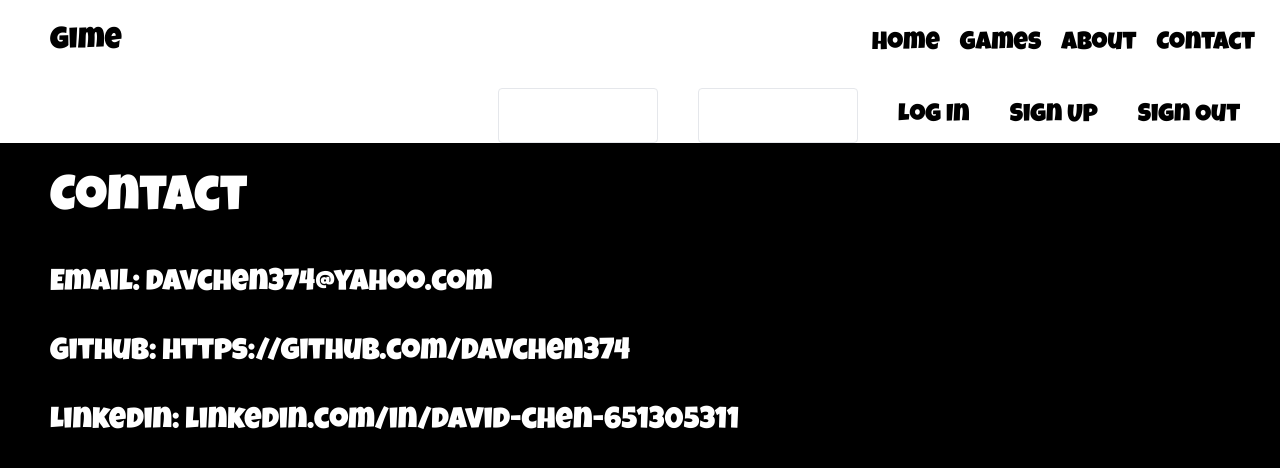
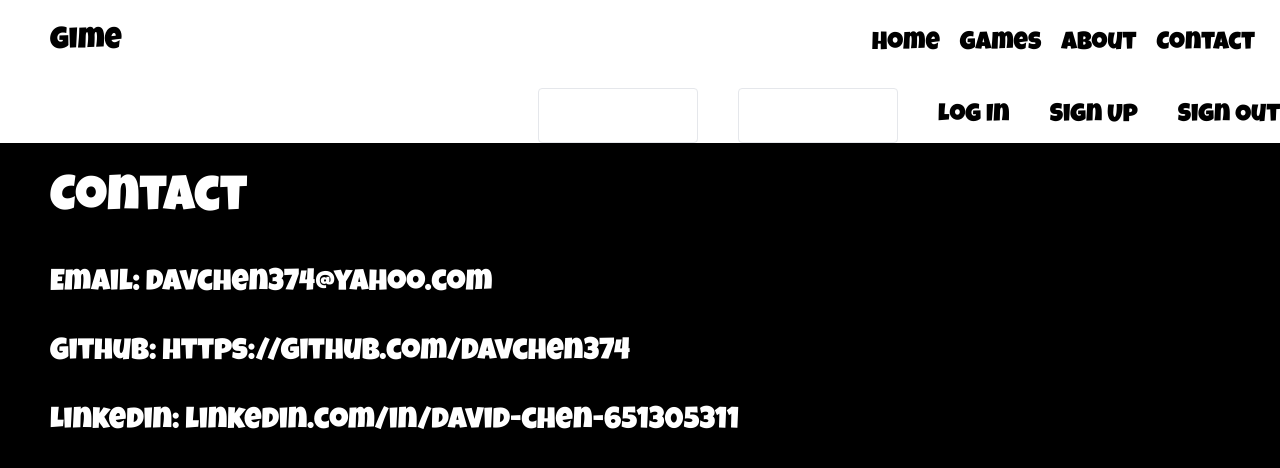
Before and after one commit to Davchen374/Game-Site, a React (Create React App) app: page /MyContact in a window 1280 px wide. Shown: the top 468 px of the page. Built offline with nearby package versions, Linux system fonts and the light colour scheme.

Commit message:
Add files via upload

```diff
--- a/src/auth.jsx
+++ b/src/auth.jsx
@@ -40,7 +40,7 @@ function MyAuth(){
   }
 
   return(
-    <div className="flex justify-end gap-x-10 text-[25px] font-luckiest w-full pr-10" >
+    <div className="flex flex-col sm:flex-row sm:justify-end sm:gap-x-10 gap-y-4 font-luckiest text-[25px]" >
       <input type='text' value={email} onChange={handleSetEmail} className='border p-2 rounded w-40'/>
       <input type='password' value={password} onChange={handleSetPassword} className='border p-2 rounded w-40'/>
       <button onClick={handleLogIn}>Log In</button>
```
